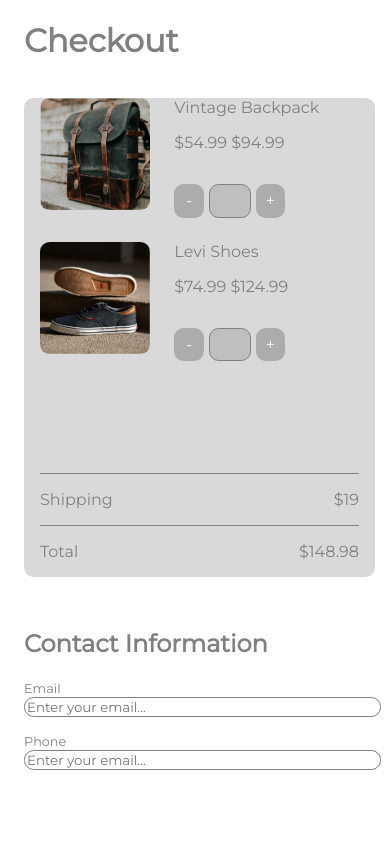
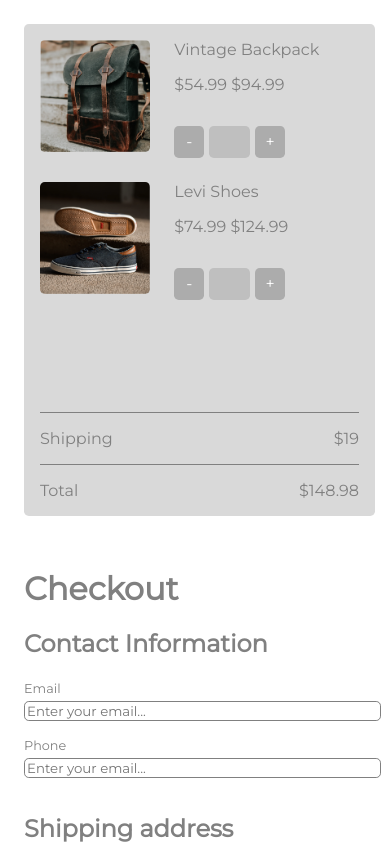
Before and after one commit to Fiewor/checkout-page, a plain HTML site: page index.html in a window 390 px wide. Shown: the top 844 px of the page. Drawn offline with Linux system fonts and the light colour scheme.

Commit message:
attempted to add icons. some responsive tweaks

```diff
--- a/index.html
+++ b/index.html
@@ -7,13 +7,14 @@
     <title>Checkout Page</title>
   </head>
   <body>
-    <h1>Checkout</h1>
-     <main>
+    <main>
       <div class="one">
+        <h1>Checkout</h1>
         <h2>Contact Information</h2>
 
         <Label for="email">Email</Label>
         <input type="email" name="email" id="email" placeholder="Enter your email...">
+        <i class="fas fa-envelope"></i>
         <Label for="telephone">Phone</Label>
         <input type="tel" name="telephone" id="telephone" placeholder="Enter your email...">
 
--- a/style.css
+++ b/style.css
@@ -2,11 +2,6 @@
 
 * {
     font-family: 'Montserrat', sans-serif;
-}
-
-h1 {
-    margin-left: 6.2rem;
-    color: rgb(128, 128, 128);
 }
 
 main {
@@ -37,12 +32,12 @@ input:not(input[type="checkbox"]) {
     display: block;
     width: 100%;
     height: 5%;
-    margin-bottom: 1em;
+    margin: 0.3em auto 1em;
     border: solid 1px gray;
 }
 
 button {
-    background-color: brown;
+    background-color: rgb(226, 156, 44);
     color: white;
     display: block;
     /* justify-items: flex-end; */
@@ -61,6 +56,7 @@ button {
 .two  {
     display: flex;
     justify-content: space-around;
+    margin-top: 5rem;
 }
 
 img {
@@ -105,7 +101,7 @@ img {
     border: none;
 }
 
-.quantity input {
+.quantity input[type="number"] {
     background-color: rgba(128, 128, 128, 0.3);
     margin: 1em 0.3em;
     border: none;
@@ -127,7 +123,7 @@ footer {
     color: gray;
     text-align: center;
     font-size: 1.2rem;
-    margin: 7rem auto 0.5rem;
+    margin: 8rem auto 0.5rem;
 }
 
 footer a {
@@ -136,10 +132,6 @@ footer a {
 }
 
 @media screen and (max-width: 768px){
-    h1 {
-        margin-left: 1rem;
-    }
-
     main {
         flex-direction: column-reverse;
     }
@@ -149,12 +141,22 @@ footer a {
         margin: 1rem;
     }
 
+    h2:nth-of-type(2) {
+        margin-top: 1.5em;
+    }
+
+    input, img, .two, button, .quantity {
+        border-radius: 0.3rem;
+    }
+
     img {
         width: 7em;
         height: 7em;
     }
 
-
+    .item-1 {
+        margin-top: 1em;
+    }
 
     footer {
         font-size: 0.8em;
```
